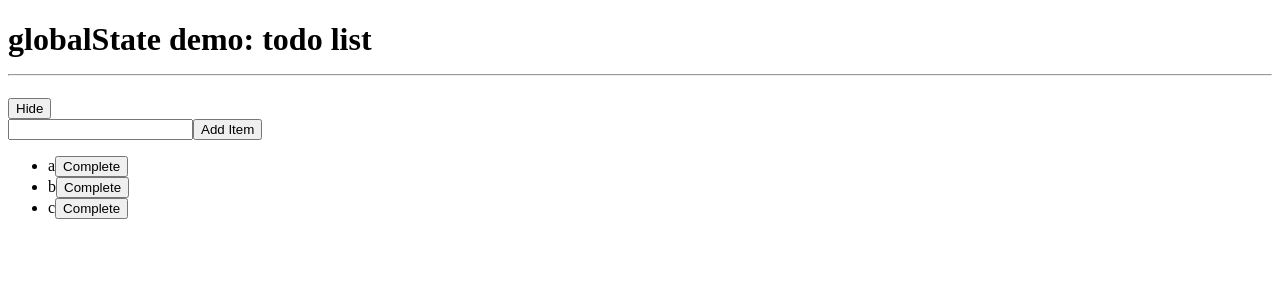
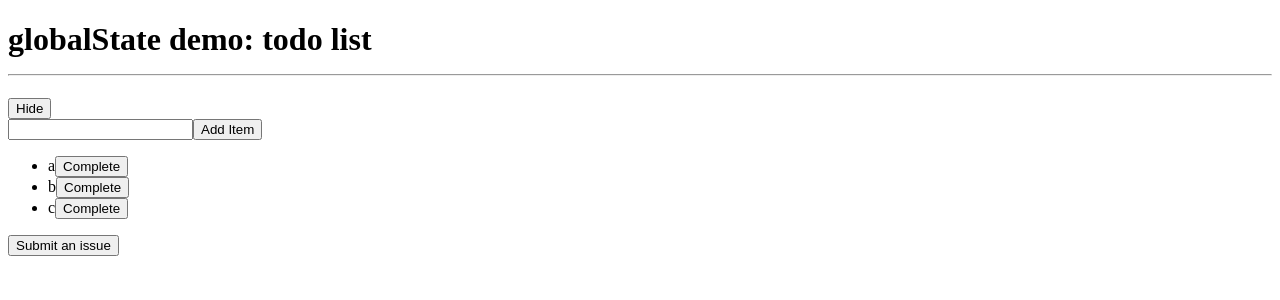
Before and after one commit to cnebs/rh-bp, a React app: page / in a window 1280 px wide. Shown: the top 300 px of the page. Built offline with nearby package versions, Linux system fonts and the light colour scheme; the HTML template or start-up script is replaced by a standard one.

Commit message:
issue button

```diff
--- a/client/src/components/App/App.jsx
+++ b/client/src/components/App/App.jsx
@@ -15,7 +15,11 @@ const App = () => {
         <Toggle />
         <Insert />
         <List />
+        <button type="button" onClick={() => (window.open('https://github.com/cnebs/rh-bp/issues','_blank'))}>
+          Submit an issue
+        </button>
       </Store>
+
     );
 
 }
```
